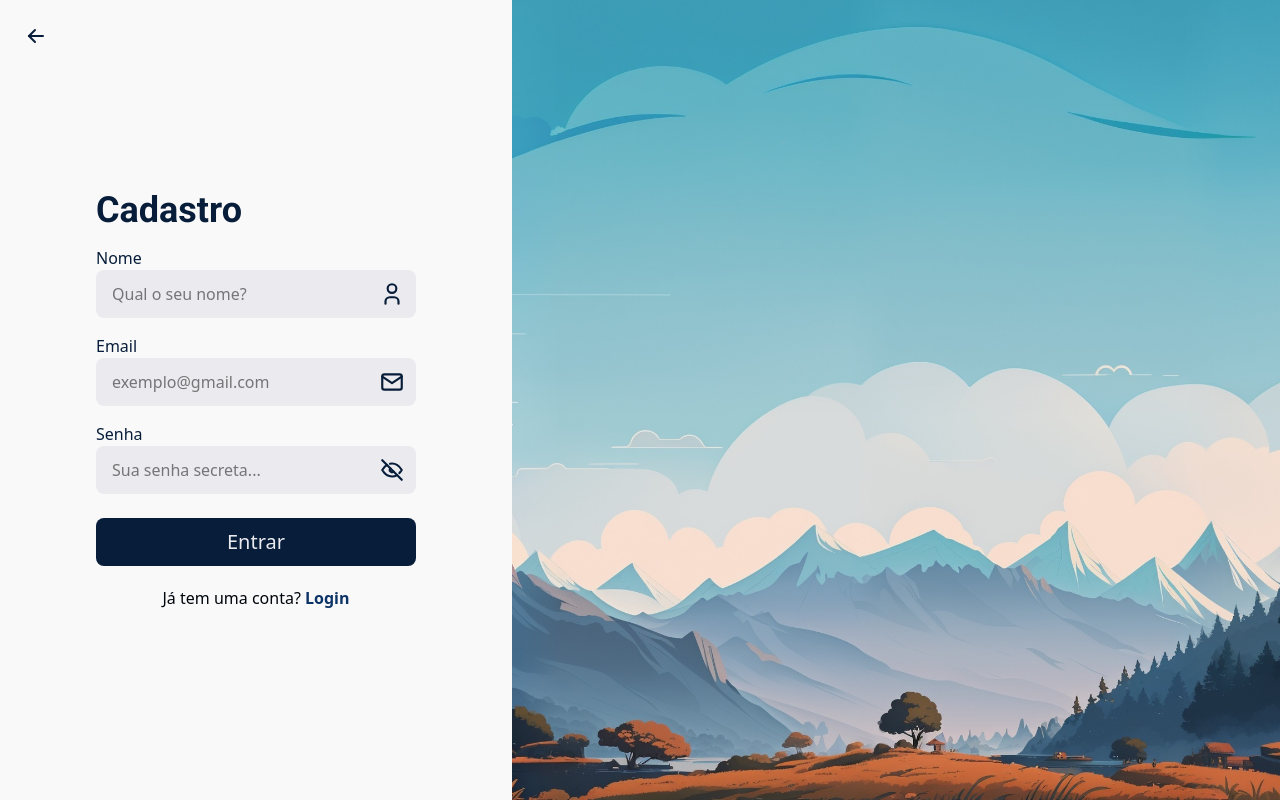
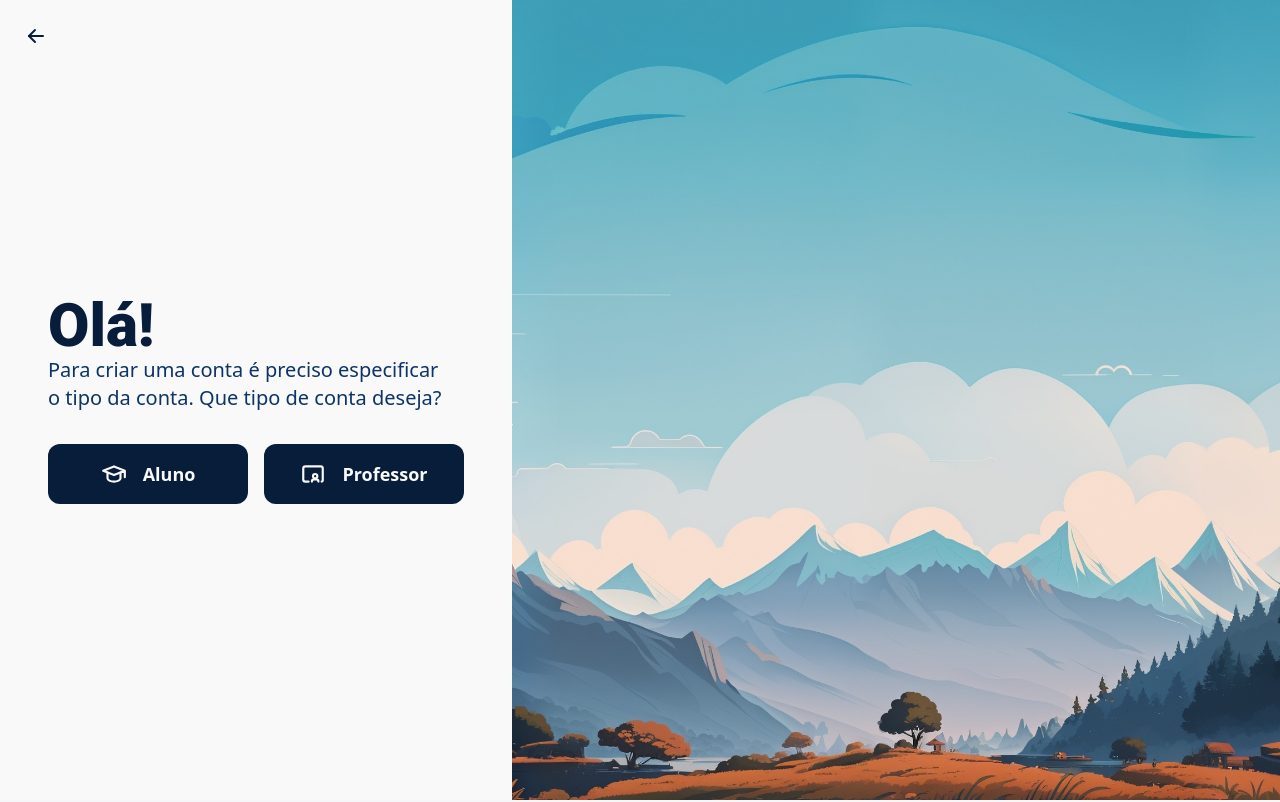
Before and after one commit to Davi-1903/EduIA, a React (Vite) app in the folder client/: page /cadastro in a window 1280 px wide. Shown: the top 802 px of the page. Built offline with nearby package versions, Linux system fonts and the light colour scheme.

Commit message:
feat: adicionar tela para selecionar o tipo de conta

```diff
--- a/client/package.json
+++ b/client/package.json
@@ -14,6 +14,7 @@
         "@tailwindcss/vite": "^4.1.17",
         "react": "^19.1.1",
         "react-dom": "^19.1.1",
+        "react-helmet-async": "^2.0.5",
         "react-router-dom": "^7.9.3",
         "tailwindcss": "^4.1.17"
     },
--- a/client/src/components/header/index.jsx
+++ b/client/src/components/header/index.jsx
@@ -41,7 +41,8 @@ export default function Header() {
     }, [lockScroll]);
 
     return (
-        <header className='bg-header sticky top-2 left-2 z-1 mx-auto flex h-[60px] w-[calc(100vw-1rem)] max-w-400 items-center justify-between rounded-2xl px-4 shadow-sm backdrop-blur-sm sm:h-20 sm:px-8'>
+        <header className='bg-header sticky top-0 z-1 h-[60px] w-full px-4 shadow-sm backdrop-blur-sm sm:h-20 sm:px-8'>
+            <div className='mx-auto flex h-full max-w-400 items-center justify-between'>
                 <Link to='/' className='z-2'>
                     <img src={Logo} alt='Logo EduIA' className='h-4 sm:h-7' />
                 </Link>
@@ -86,6 +87,7 @@ export default function Header() {
                         <IconMenu3 size={22} className='stroke-color1-100' />
                     )}
                 </button>
+            </div>
         </header>
     );
 }
--- a/client/src/pages/unprotected/signin/index.jsx
+++ b/client/src/pages/unprotected/signin/index.jsx
@@ -1,6 +1,8 @@
 import { useState } from 'react';
 import { Link } from 'react-router-dom';
-import { IconArrowLeft, IconBrandGoogle, IconEye, IconEyeOff, IconMail } from '@tabler/icons-react';
+import { IconArrowLeft, IconEye, IconEyeOff, IconMail } from '@tabler/icons-react';
+import { Helmet } from 'react-helmet-async';
+import Footer from '../../../components/footer';
 
 export default function SignIn() {
     const [showPassword, setShowPassword] = useState(false);
@@ -10,14 +12,19 @@ export default function SignIn() {
     }
 
     return (
+        <>
+            <Helmet>
+                <title>EduIA | Login</title>
+                <meta name='description' content='Página de autenticação de usuários do sistema EduIA' />
+            </Helmet>
             <main className='grid min-h-screen grid-cols-1 md:grid-cols-[3fr_2fr] lg:grid-cols-[2fr_3fr]'>
-            <article className='bg-color3-200 grid place-items-center'>
+                <article className='bg-color3-200 grid place-items-center p-4'>
                     <Link to='/' className='absolute top-4 left-4'>
                         <button className='hover:bg-color3-100 cursor-pointer gap-2 rounded-lg p-2 transition-all duration-75'>
                             <IconArrowLeft className='stroke-color1-100' />
                         </button>
                     </Link>
-                <form className='box-content flex w-80 flex-col gap-4 p-8'>
+                    <form className='box-content flex w-full max-w-80 flex-col gap-4'>
                         <h2 className='font-primary text-color1-100 text-[2.5rem]/[50px] font-bold'>Login</h2>
                         <div>
                             <label htmlFor='email' className='text-color1-100 block'>
@@ -85,5 +92,7 @@ export default function SignIn() {
                 </article>
                 <article className='bg-auth hidden md:block'></article> {/* Imagem provisória */}
             </main>
+            <Footer />
+        </>
     );
 }
--- a/client/src/pages/unprotected/signup/index.jsx
+++ b/client/src/pages/unprotected/signup/index.jsx
@@ -1,22 +1,62 @@
 import { useState } from 'react';
 import { Link } from 'react-router-dom';
-import { IconArrowLeft, IconEye, IconEyeOff, IconMail, IconUser } from '@tabler/icons-react';
+import {
+    IconArrowLeft,
+    IconChalkboardTeacher,
+    IconEye,
+    IconEyeOff,
+    IconMail,
+    IconSchool,
+    IconUser,
+} from '@tabler/icons-react';
+import Footer from '../../../components/footer';
+import { Helmet } from 'react-helmet-async';
 
 export default function SignUp() {
     const [showPassword, setShowPassword] = useState(false);
+    const [mode, setMode] = useState(null);
 
     function toggleShowPassword() {
         setShowPassword(!showPassword);
     }
 
     return (
+        <>
+            <Helmet>
+                <title>EduIA | Cadastro</title>
+                <meta name='description' content='Página de cadastro de usuários do sistema EduIA' />
+            </Helmet>
             <main className='grid min-h-screen grid-cols-1 md:grid-cols-[3fr_2fr] lg:grid-cols-[2fr_3fr]'>
-            <article className='bg-color3-200 grid place-items-center p-8'>
+                <article className='bg-color3-200 grid place-items-center p-4 md:p-12'>
                     <Link to='/' className='absolute top-4 left-4'>
                         <button className='hover:bg-color3-100 cursor-pointer gap-2 rounded-lg p-2 transition-all duration-75'>
                             <IconArrowLeft className='stroke-color1-100' />
                         </button>
                     </Link>
+                    {mode === null ? (
+                        <article className='w-full max-w-md'>
+                            <h2 className='font-primary text-color1-100 text-6xl font-black'>Olá!</h2>
+                            <p className='text-color1-400 mb-8 text-xl text-balance'>
+                                Para criar uma conta é preciso especificar o tipo da conta. Que tipo de conta deseja?
+                            </p>
+                            <div className='flex flex-wrap gap-4'> {/* Talvez mudar as cores */}
+                                <button
+                                    className='bg-color1-100 flex-1 basis-50 hover:shadow-lg-hard flex min-h-12 w-full cursor-pointer items-center justify-center gap-4 rounded-xl py-4 transition-all duration-150'
+                                    onClick={() => setMode('Teacher')}
+                                >
+                                    <IconSchool size={26} className='stroke-color3-200' />
+                                    <span className='text-color3-200 text-lg font-semibold'>Aluno</span>
+                                </button>
+                                <button
+                                    className='bg-color1-100 flex-1 basis-50 hover:shadow-lg-hard flex min-h-12 w-full cursor-pointer items-center justify-center gap-4 rounded-xl py-4 transition-all duration-150'
+                                    onClick={() => setMode('Student')}
+                                >
+                                    <IconChalkboardTeacher size={26} className='stroke-color3-200' />
+                                    <span className='text-color3-200 text-lg font-semibold'>Professor</span>
+                                </button>
+                            </div>
+                        </article>
+                    ) : (
                         <form className='flex w-full max-w-80 flex-col gap-4'>
                             <h2 className='font-primary text-color1-100 text-4xl font-bold'>Cadastro</h2>
                             <div>
@@ -99,8 +139,11 @@ export default function SignUp() {
                                 </p>
                             </div>
                         </form>
+                    )}
                 </article>
-            <article className='bg-auth hidden md:block'></article> {/** Imagem provisória */}
+                <article className='bg-auth hidden md:block'></article>
             </main>
+            <Footer />
+        </>
     );
 }
```
Also changed, not shown: client/src/main.jsx (+5 -4 lines), 1 other file (tests, documents, lock files or other folders). Lines whose indentation alone changed are shown as unchanged.
